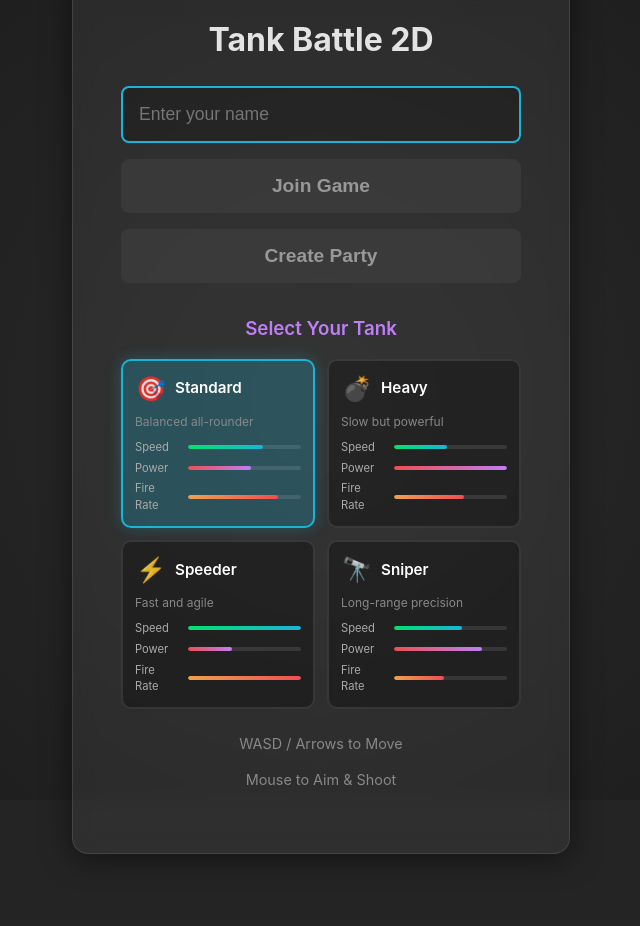
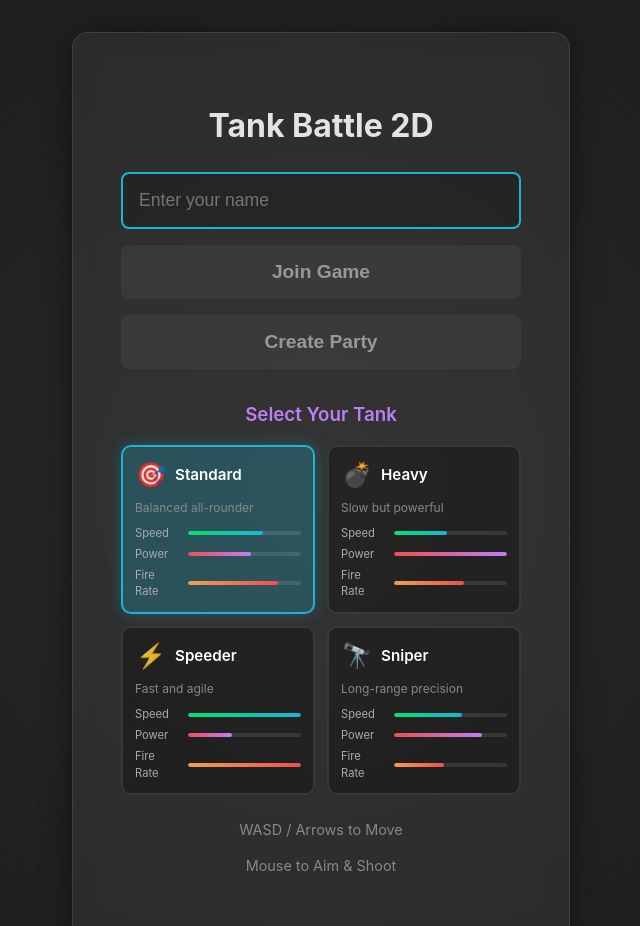
Before and after one commit to ibrahimkazimov/tank-battle-2d, a website built with Vite: page packages/client/index.html in a window 1280 px wide. Shown: the top 926 px of the page, without its empty margins (319-959 px from the left). Before the commit the page ends 854 px from the top, so only its background shows below. Built offline with nearby package versions, Linux system fonts and the light colour scheme.

Commit message:
fix lobby ui

```diff
--- a/packages/client/src/style.css
+++ b/packages/client/src/style.css
@@ -2,7 +2,6 @@
   font-family: Inter, system-ui, Avenir, Helvetica, Arial, sans-serif;
   line-height: 1.5;
   font-weight: 400;
-
   color-scheme: light dark;
   color: rgba(255, 255, 255, 0.87);
   background-color: #242424;
@@ -11,23 +10,24 @@
 body {
   margin: 0;
   padding: 0;
-  overflow: hidden;
   width: 100vw;
-  height: 100vh;
+  min-height: 100vh;
 }
 
 #app {
   width: 100%;
-  height: 100%;
+  min-height: 100%;
 }
 
 /* Lobby Styles */
 #lobby {
   display: flex;
   justify-content: center;
-  align-items: center;
-  height: 100%;
+  align-items: flex-start; /* Changed from center */
+  min-height: 100vh;
+  padding: 2rem 1rem; /* Added padding */
   background: radial-gradient(circle at center, #2a2a2a 0%, #1a1a1a 100%);
+  overflow-y: auto; /* Allow scrolling */
 }
 
 .lobby-container {
@@ -40,6 +40,7 @@ body {
   text-align: center;
   width: 100%;
   max-width: 400px;
+  margin: auto; /* Center horizontally while allowing vertical scroll */
 }
 
 .input-group {
@@ -195,9 +196,11 @@ button:disabled {
 .stat-fill.speed {
   background: linear-gradient(90deg, #04e16d, #1bb4d6);
 }
+
 .stat-fill.power {
   background: linear-gradient(90deg, #f04e52, #be7ff4);
 }
+
 .stat-fill.rate {
   background: linear-gradient(90deg, #f0a04e, #f04e52);
 }
```
